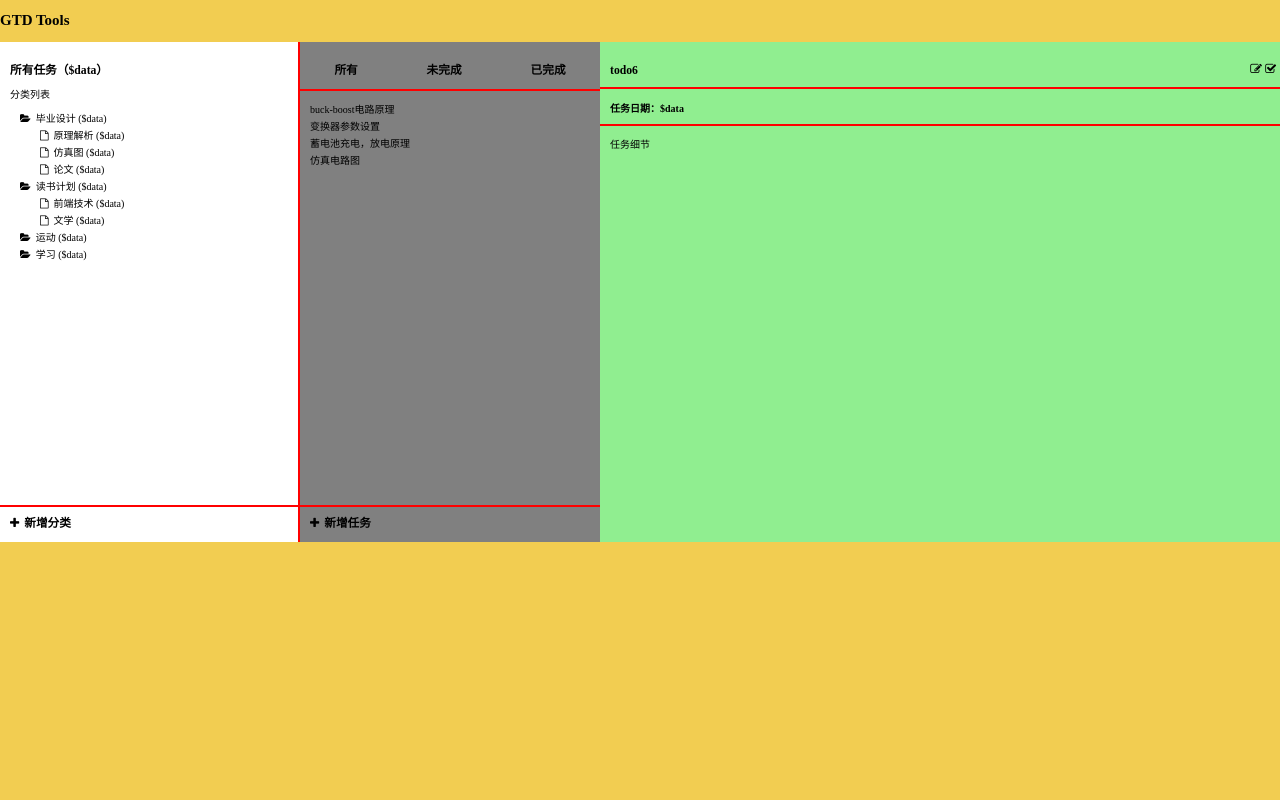
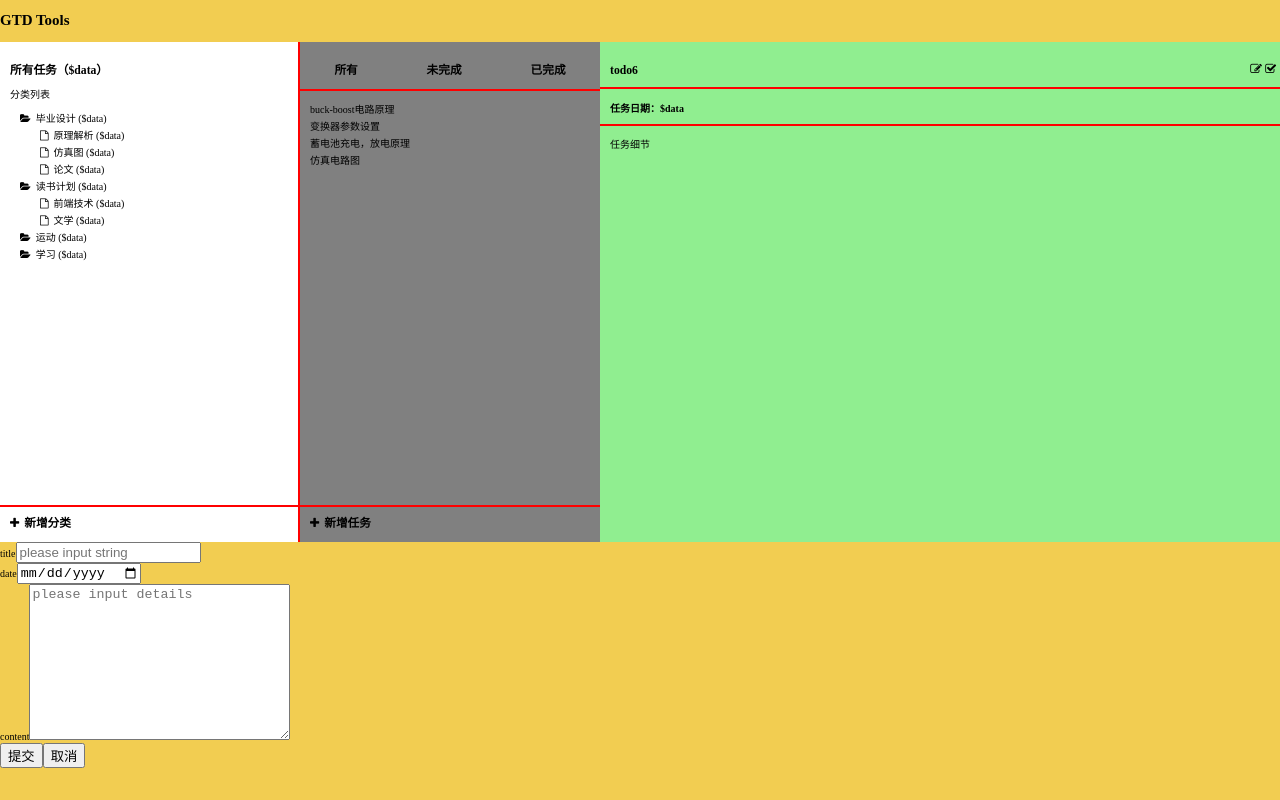
Before and after one commit to zzzhenng/todo, a website: page app/index.html in a window 1280 px wide. Drawn offline with Linux system fonts and the light colour scheme.

Commit message:
add form html and attribute in js

```diff
--- a/app/index.html
+++ b/app/index.html
@@ -8,6 +8,7 @@
 
   <!-- icon -->
   <link rel="stylesheet" href="https://cdnjs.cloudflare.com/ajax/libs/font-awesome/4.7.0/css/font-awesome.min.css">
+
 </head>
 <body>
 
@@ -100,5 +101,6 @@
 
 
 <script src="js/task-list.js"></script>
+<script src="js/add.js"></script>
 </body>
 </html>
--- /dev/null
+++ b/app/js/add.js
@@ -0,0 +1,104 @@
+(function() {
+
+    const addEle = document.createElement('form');
+
+    const tags = [
+        ['titleDiv', 'titleLabel', 'titleInput', 'div', 'label', 'input'],
+        ['dateDiv', 'dateLabel', 'dateInput', 'div', 'label', 'input'],
+        ['contentDiv', 'contentLabel', 'contentText', 'div', 'label', 'textarea'],
+        ['submitDiv', 'submitInput', 'cancerInput', 'div', 'input', 'input']
+    ];
+
+    const attributes = [
+        [{
+                'for': 'task-title'
+            },
+            {
+                'id': 'task-title',
+                'type': 'text',
+                'placeholder': 'please input string'
+            }
+        ],
+        [{
+                'for': 'task-deadline'
+            },
+            {
+                'id': 'task-deadline',
+                'type': 'date'
+            }
+        ],
+        [{
+                'for': 'task-description'
+            },
+            {
+                'id': 'task-description',
+                'rows': '10',
+                'cols': '30',
+                'placeholder': 'please input details'
+            }
+        ],
+        [{
+                'type': 'submit',
+                'id': 'task-submit',
+                'value': '提交'
+            },
+            {
+                'type': 'submit',
+                'id': 'task-cancer',
+                'value': '取消'
+            }
+        ]
+    ];
+
+
+    //use to add attribute to form tags--function
+    // function addAttribute() {
+    //     for (let i = 0; i < attributes.length; i++) {
+    //         attribute = attributes[i];
+
+    //         for (var key of Object.keys(attribute)) {
+    //             tagName.setAttribute(key, attribute[key]);
+    //         }
+    //     }
+    // }
+    //add `tags` and `attribute`
+    for (let i = 0; i < tags.length; i++) {
+
+        //use to add 'div' and inner tags--function
+    (function addTags(nameDiv, nameLable, nameTag, tag1, tag2, tag3) {
+        // console.log(tag1 + ' ' + typeof(tag1));
+        nameDiv = document.createElement(tag1);
+        addEle.appendChild(nameDiv);
+        nameLable = document.createElement(tag2);
+        nameTag = document.createElement(tag3);
+        nameDiv.appendChild(nameLable);
+        nameDiv.appendChild(nameTag);
+
+        let ele = [nameLable, nameTag];
+
+        for (let j = 0; j < attributes[i].length; j++) {
+            attribute = attributes[i][j];
+
+            for (var key of Object.keys(attribute)) {
+                ele[j].setAttribute(key, attribute[key]);
+            }
+        }
+    })(...tags[i]);
+
+    }
+    document.body.appendChild(addEle);
+    //add `label` value
+    // document.body.onload = function() {
+
+
+    var labelEles = document.getElementsByTagName('label');
+    var labelContent = ['title', 'date', 'content'];
+    for (let i = 0; i < labelEles.length; i++) {
+        labelEle = labelEles[i];
+        console.log(labelEle);
+        labelEle.innerHTML = labelContent[i];
+    // }
+}
+
+
+})();
--- a/app/js/task-list.js
+++ b/app/js/task-list.js
@@ -38,6 +38,7 @@
       btnSub.innerHTML = `确认删除${taskContent}项目?`;
       btnCan.innerHTML = '取消';
     }
+    //
     let removeTaskEle = close.parentElement.parentElement;
 
     btnSub.onclick = function() {
@@ -47,8 +48,6 @@
     btnCan.onclick = function() {
       modal.style.display = 'none';
     }
-
-
 
   }
 
```
Also changed, not shown: app/js/task-details.js (deleted).
